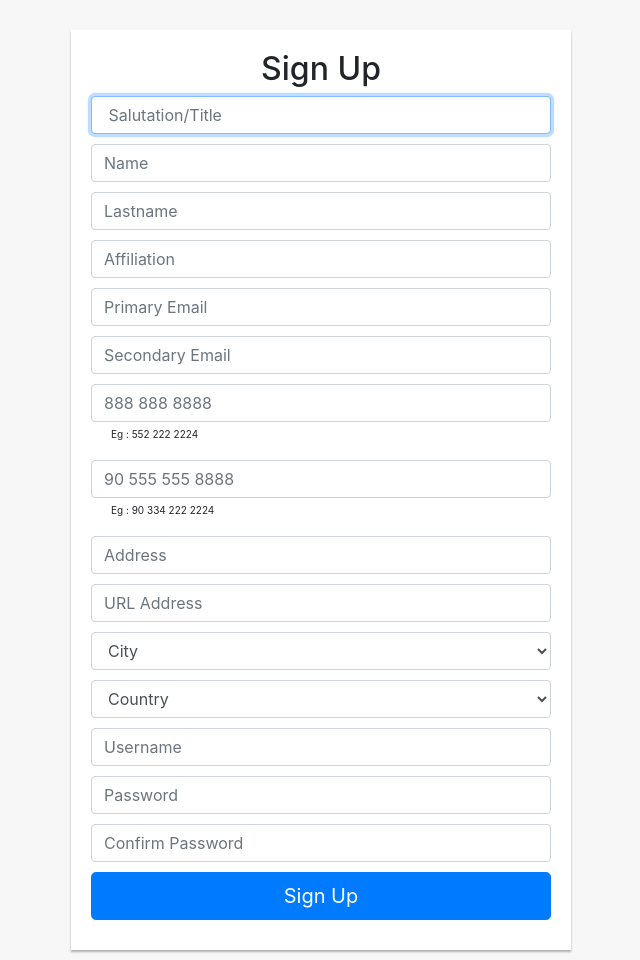
After one commit to ibahadiraltun/Bil372_Odev2_2, a Flask app: page /signup in a window 1280 px wide. The commit adds this page. Shown: the whole page, without its empty margins (319-959 px from the left). Run offline with Flask 2, Linux system fonts and the light colour scheme.

Commit message:
created the  signup page

```diff
--- a/app.py
+++ b/app.py
@@ -5,5 +5,9 @@ app = Flask(__name__)
 def login():
    return render_template('login.html')
 
+@app.route('/signup')
+def signup():
+   return render_template('signup.html')
+
 if __name__ == '__main__':
    app.run(debug = True)
--- a/templates/login.html
+++ b/templates/login.html
@@ -43,6 +43,6 @@
         </div>
 
     </form>
-    <p class="text-center"><a href="">Create an Account</a></p>
+    <p class="text-center"><a href="/signup">Create an Account</a></p>
 </div>
 {% endblock %}
--- /dev/null
+++ b/templates/signup.html
@@ -0,0 +1,107 @@
+{% extends "base.html" %}
+
+{% block head %}
+<style>
+.error {
+    font-size:18px;
+    color:#cc0000;
+    margin-top:30px
+}
+.form-group {
+    margin-bottom: 10px;
+}
+.login-form {
+    width: 500px;
+    margin: 8px auto;
+  	font-size: 15px;
+}
+.login-form form {
+    margin-bottom: 10px;
+    background: #ffffff;
+    box-shadow: 0px 2px 2px rgba(0, 0, 0, 0.3);
+    padding: 20px;
+}
+.login-form h2 {
+    margin: 0 0 5 5px;
+}
+body{
+    background: #f7f7f7;
+}
+</style>
+{%endblock%}
+
+{% block body %}
+<div class="error text-center"> </div>
+<div class="login-form">
+    <form action = "" method = "post" class="form-signin">
+        <h2 class="text-center">Sign Up</h2>
+        <div class="form-group">
+            <input type="text" class="form-control" name="title" placeholder=" Salutation/Title" required="required" autofocus >
+        </div>
+        <div class="form-group">
+            <input type="text" class="form-control" name="name" placeholder="Name" required="required">
+        </div>
+        <div class="form-group">
+            <input type="text" class="form-control" name="lastname" placeholder="Lastname" required="required" >
+        </div>
+        <!-- ?????????????????-->
+        <div class="form-group">
+            <input type="text" class="form-control" name="affiliation" placeholder="Affiliation" required="required" >
+        </div>
+        <div class="form-group">
+            <input type="email" class="form-control" name="p_email" placeholder="Primary Email" required="required" >
+        </div>
+        <div class="form-group">
+            <input type="email" class="form-control" name="s_email" placeholder="Secondary Email" required="required" >
+        </div>
+        <div class="form-group">
+            <input type="tel" class="form-control" name="phone" placeholder="888 888 8888" pattern="[0-9]{3} [0-9]{3} [0-9]{4}" maxlength="12"   required/>
+            <label style="font-size:10px;padding-left:20px"> Eg : 552 222 2224  </label>
+        </div>
+
+        <div class="form-group">
+            <input type="tel" class="form-control" name="fax" placeholder="90 555 555 8888" pattern="[0-9]{2} [0-9]{3} [0-9]{3} [0-9]{4}" maxlength="15"   required/>
+            <label style="font-size:10px;padding-left:20px"> Eg : 90 334 222 2224  </label>
+        </div>
+
+        <div class="form-group">
+            <input type="text" class="form-control" name="adress" placeholder="Address" required="required" >
+        </div>
+
+        <div class="form-group">
+            <input type="text" class="form-control" name="URL" placeholder="URL Address" required="required">
+        </div>
+
+
+        <!-- City and county parts will be edited-->
+        <div class="form-group">
+            <select class="form-control" name="city"  required="required" >
+                <option disabled selected>City</option>
+                <option>Ankara</option>
+            </select>
+        </div>
+        <div class="form-group">
+            <select class="form-control" name="country"  required="required" >
+                <option disabled selected>Country</option>
+                <option>Turkey</option>
+            </select>
+        </div>
+
+        <div class="form-group">
+            <input type="text" class="form-control" name="username" placeholder="Username" required="required" >
+        </div>
+        <div class="form-group">
+            <input type="password" class="form-control" name="password" placeholder="Password" minlength="4" required="required" >
+        </div>
+        <div class="form-group">
+            <input type="password" class="form-control" name="repassword" placeholder="Confirm Password" required="required">
+        </div>
+        <div class="form-group">
+            <button type="submit" name="submit" class="btn btn-lg btn-primary btn-block">Sign Up</button>
+        </div>
+
+    </form>
+
+</div>
+
+{%endblock%}
```
